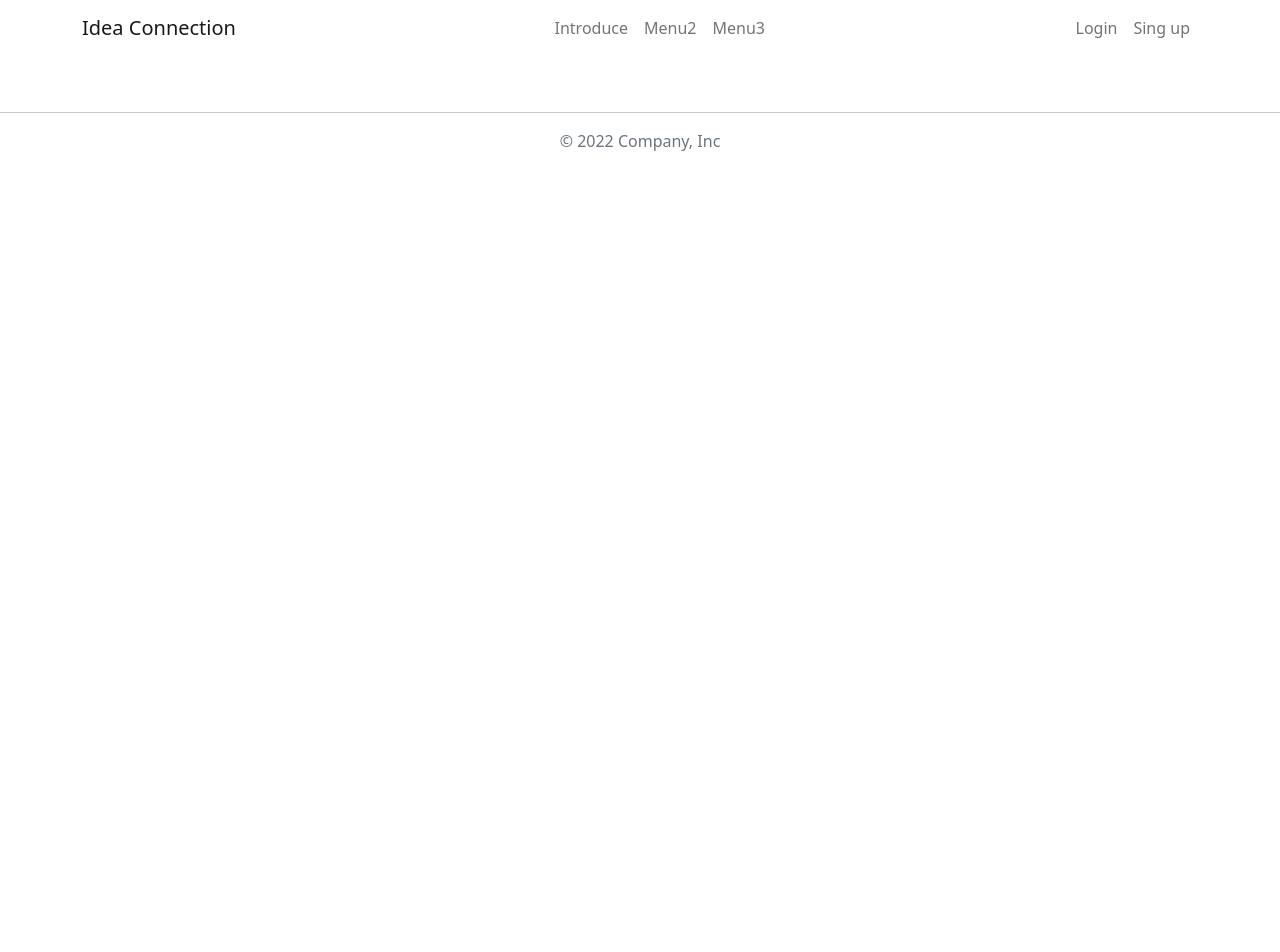
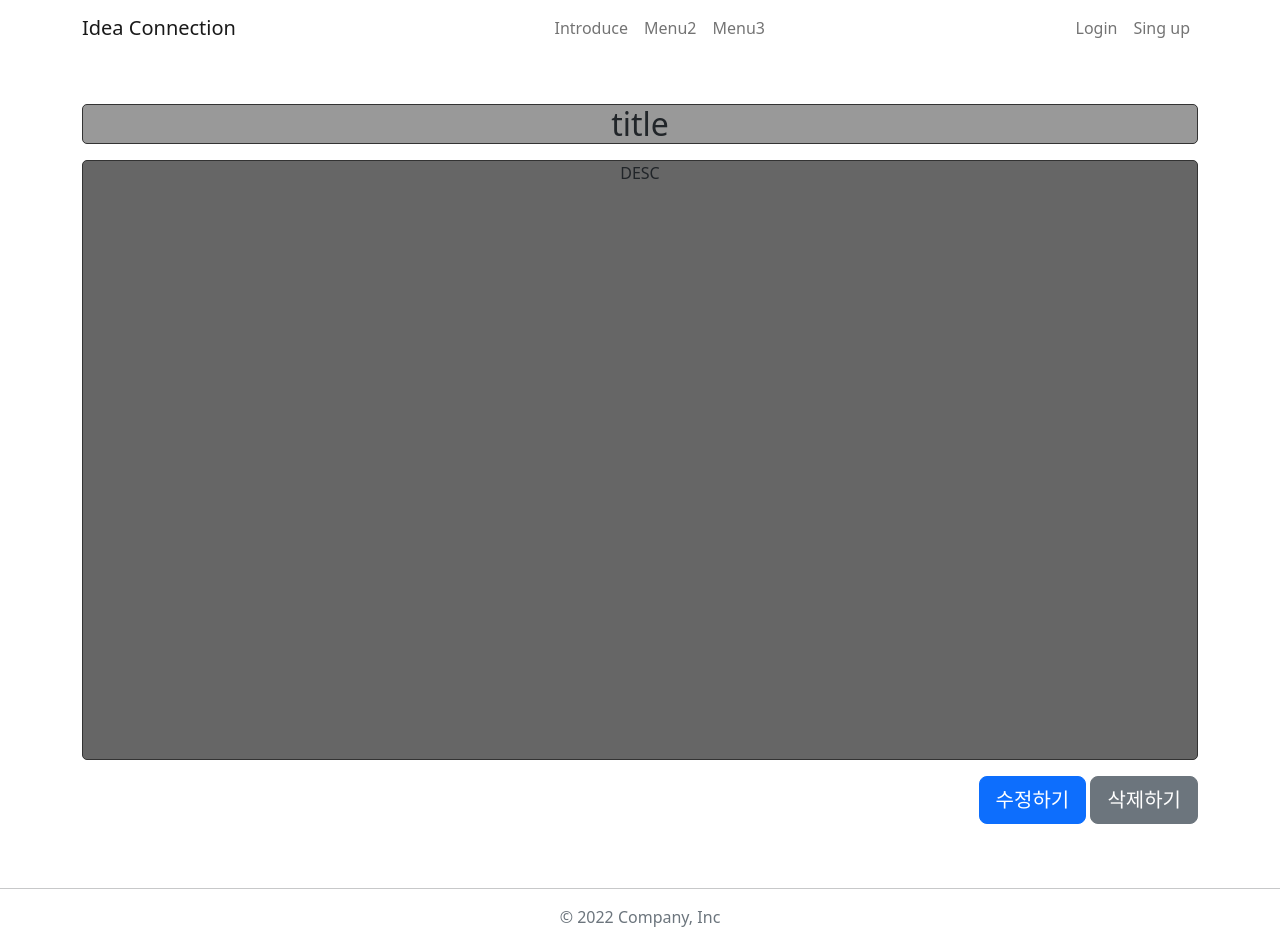
Before and after one commit to Solution-Challenge-Front/isgood, a React (Create React App) app: page /posts_detail in a window 1280 px wide. Shown: the top 952 px of the page. Before the commit the page ends 800 px from the top, so only its background shows below. Built offline with nearby package versions, Linux system fonts and the light colour scheme.

Commit message:
post_detail layout

```diff
--- a/src/App.js
+++ b/src/App.js
@@ -9,6 +9,7 @@ import Profile from "./page/profile/profile";
 import Login from "./page/Login/Login";
 import Posts from "./page/Posts/posts.js";
 import PostCreate from './page/Posts/posts_create.js';
+import PostDetail from './page/Posts/posts_detail.js';
 //bootstrap import
 
 //hook import
@@ -32,8 +33,10 @@ function App() {
         <Route path='/login' element={<Login/>} />
         <Route path='/profile' element={<Profile/>} />
         <Route path="/posts" element={<Posts />} />
+        <Route path="/idea_list" element={<Posts />} />
         <Route path='/posts_create' element={<PostCreate />} />
-        <Route path='/posts_update' element={<Posts />} />
+        <Route path='/posts_update' element={<PostCreate />} />
+        <Route path='/posts_detail' element={<PostDetail />} />
       </Routes>
 
       <footer className="py-3 my-4">
--- /dev/null
+++ b/src/page/Posts/posts_detail.css
@@ -0,0 +1,16 @@
+.post-detail-title {
+  border: 1px solid #333;
+  border-radius: 5px;
+  background: #999;
+}
+
+.post-detail-desc{
+  height: 600px;
+  border: 1px solid #333;
+  border-radius: 5px;
+  background: #666;
+}
+
+.detail-btns {
+  text-align: right;
+}
--- /dev/null
+++ b/src/page/Posts/posts_detail.js
@@ -0,0 +1,50 @@
+import { useNavigate } from 'react-router-dom';
+import './posts_detail.css'
+import { Button } from 'react-bootstrap';
+import { useState } from 'react';
+import axios from 'axios';
+
+function PostDetail() {
+  let navigate = useNavigate()
+  let [detailTit, setDetailTit] = useState('title');
+  let [detailDesc, setDetailDesc] = useState('DESC');
+
+  return (
+    <>
+      <div className="container">
+        <div className="row">
+          <div className="col-12">
+            <h2 className="post-detail-title mt-5"
+            >
+              {detailTit}
+            </h2>
+            <div className="post-detail-desc mt-3">
+              {detailDesc}
+            </div>
+            <div className="detail-btns mb-2 mt-3">
+              <Button variant="primary" size="lg"
+                onClick={() => {
+                  navigate('/post_update')
+                }}>
+                수정하기
+              </Button>{' '}
+              <Button variant="secondary" size="lg"
+                onClick={() => {
+                  //삭제구현
+                  axios.get('url')
+                    .then(() => {
+
+                  })
+              }}
+              >
+                삭제하기
+              </Button>
+            </div>
+          </div>
+        </div>
+      </div>
+    </>
+  )
+}
+
+export default PostDetail;
```
